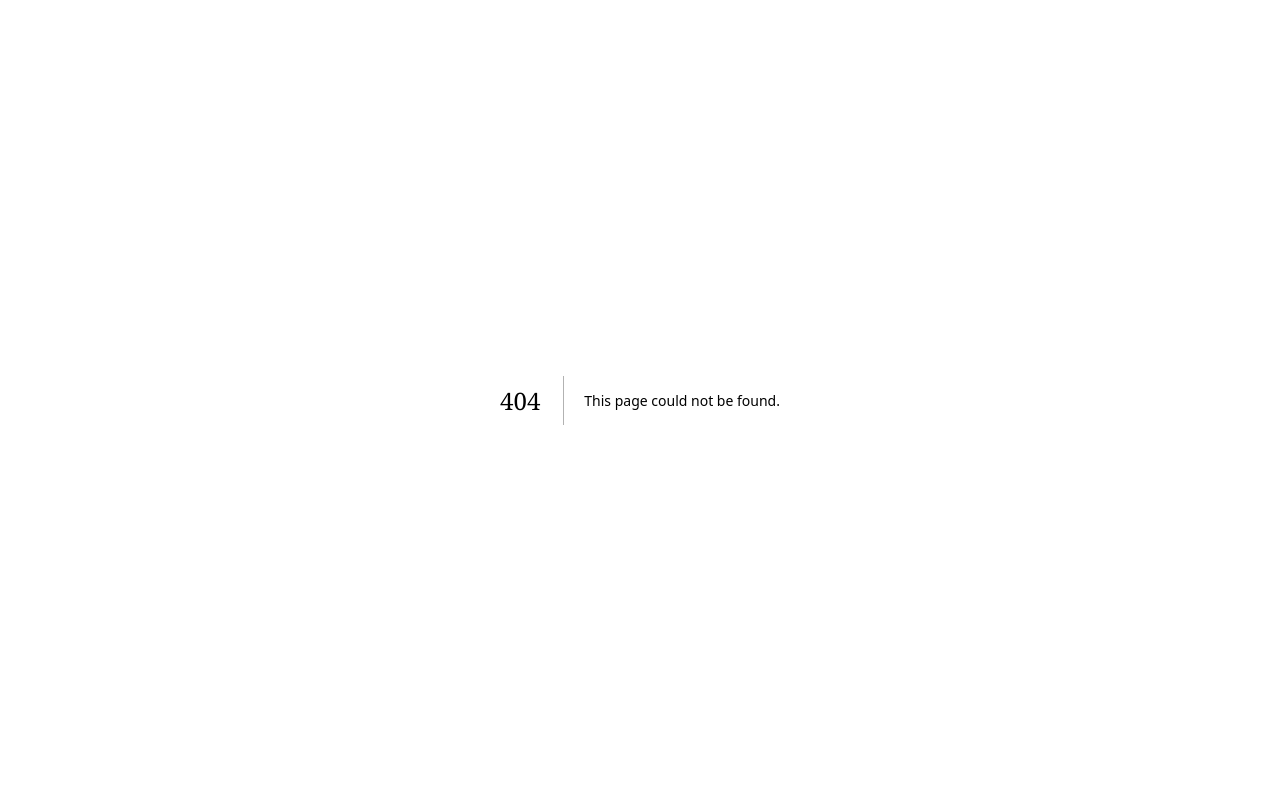
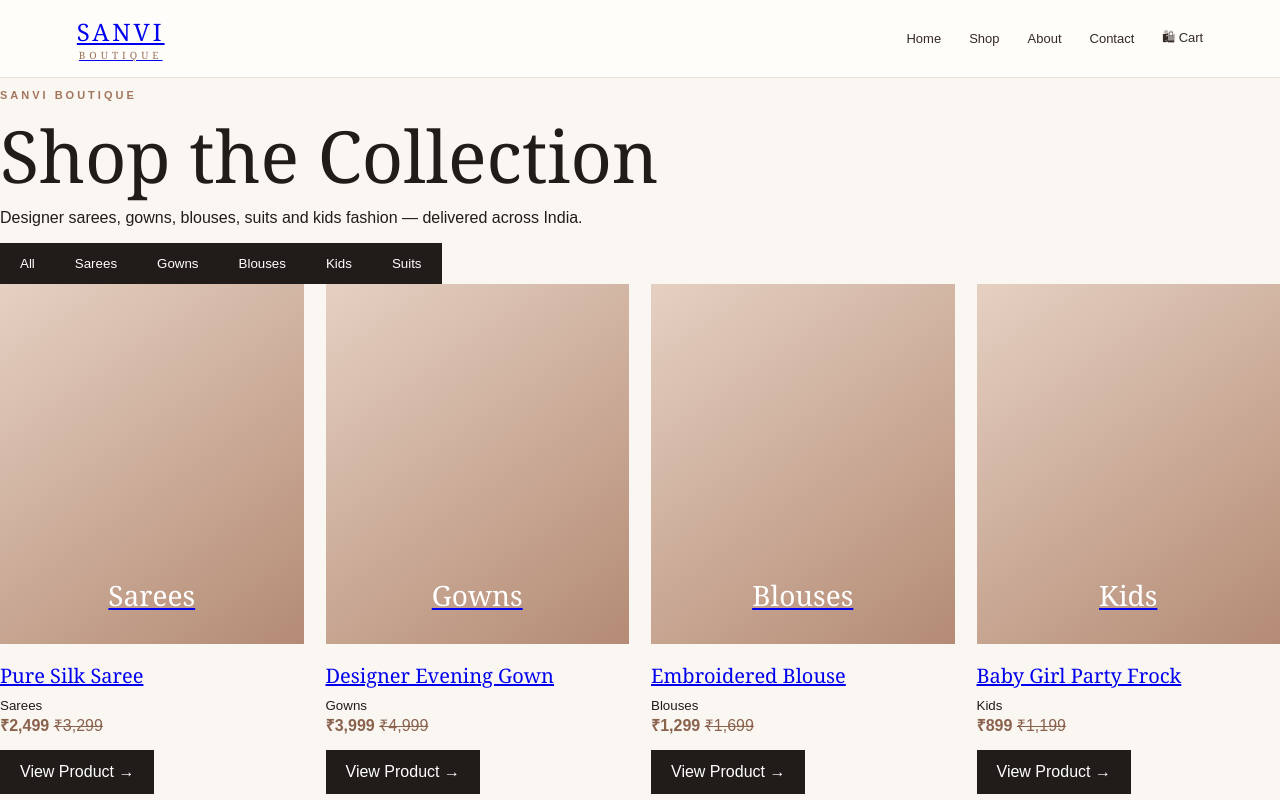
Before and after one commit to nagidev360/SANVI-BOUTIQUE, a Next.js app: page /shop in a window 1280 px wide. Before the commit this address had no page. Shown: the top 800 px of the page. Built offline with nearby package versions, Linux system fonts and the light colour scheme.

Commit message:
Build real shop collection page

```diff
--- /dev/null
+++ b/app/shop/page.tsx
@@ -0,0 +1,14 @@
+import Link from 'next/link'
+
+const products = [
+  {slug:'silk-saree',name:'Pure Silk Saree',category:'Sarees',price:2499,old:3299},
+  {slug:'designer-gown',name:'Designer Evening Gown',category:'Gowns',price:3999,old:4999},
+  {slug:'embroidered-blouse',name:'Embroidered Blouse',category:'Blouses',price:1299,old:1699},
+  {slug:'baby-frock',name:'Baby Girl Party Frock',category:'Kids',price:899,old:1199},
+  {slug:'designer-saree',name:'Designer Party Saree',category:'Sarees',price:2899,old:3799},
+  {slug:'anarkali-suit',name:'Premium Anarkali Suit',category:'Suits',price:2299,old:2999},
+  {slug:'velvet-gown',name:'Velvet Wedding Gown',category:'Gowns',price:4499,old:5999},
+  {slug:'kids-lehenga',name:'Kids Lehenga Choli',category:'Kids',price:1599,old:2099},
+]
+
+export default function Shop(){return <main><header><Link className="brand" href="/">SANVI <span>BOUTIQUE</span></Link><nav><Link href="/">Home</Link><Link href="/shop">Shop</Link><Link href="/#about">About</Link><Link href="/#contact">Contact</Link><Link className="cart-link" href="/cart">🛍 Cart</Link></nav></header><section className="shop-head"><p className="eyebrow">SANVI BOUTIQUE</p><h1>Shop the Collection</h1><p>Designer sarees, gowns, blouses, suits and kids fashion — delivered across India.</p></section><div className="filters"><button>All</button><button>Sarees</button><button>Gowns</button><button>Blouses</button><button>Kids</button><button>Suits</button></div><section className="grid shop-grid">{products.map(p=><article className="product" key={p.slug}><Link href={`/shop/${p.slug}`}><div className="photo">{p.category}</div><h3>{p.name}</h3></Link><small>{p.category}</small><p><b>₹{p.price.toLocaleString('en-IN')}</b> <del>₹{p.old.toLocaleString('en-IN')}</del></p><Link className="cta small-cta" href={`/shop/${p.slug}`}>View Product →</Link></article>)}</section><footer>© 2026 SANVI BOUTIQUE · All India Shipping · Secure Shopping</footer></main>}
```
